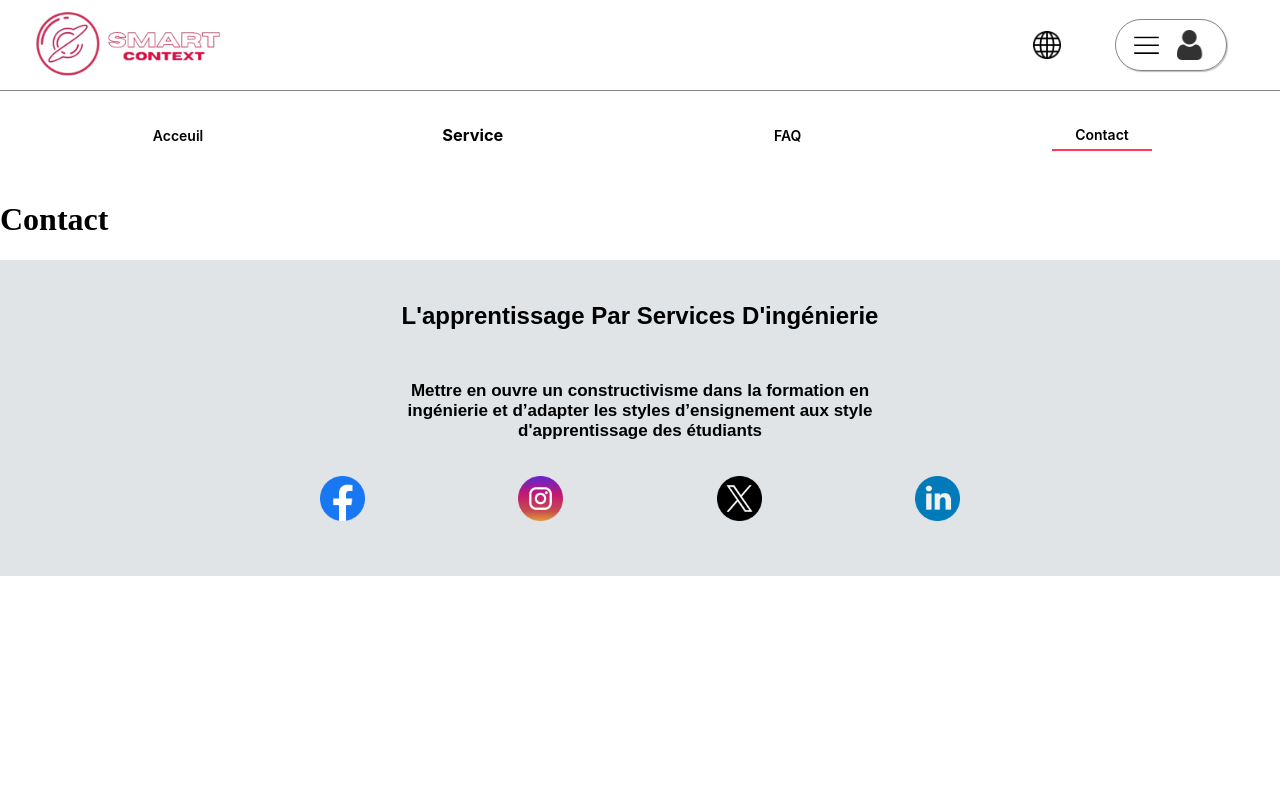
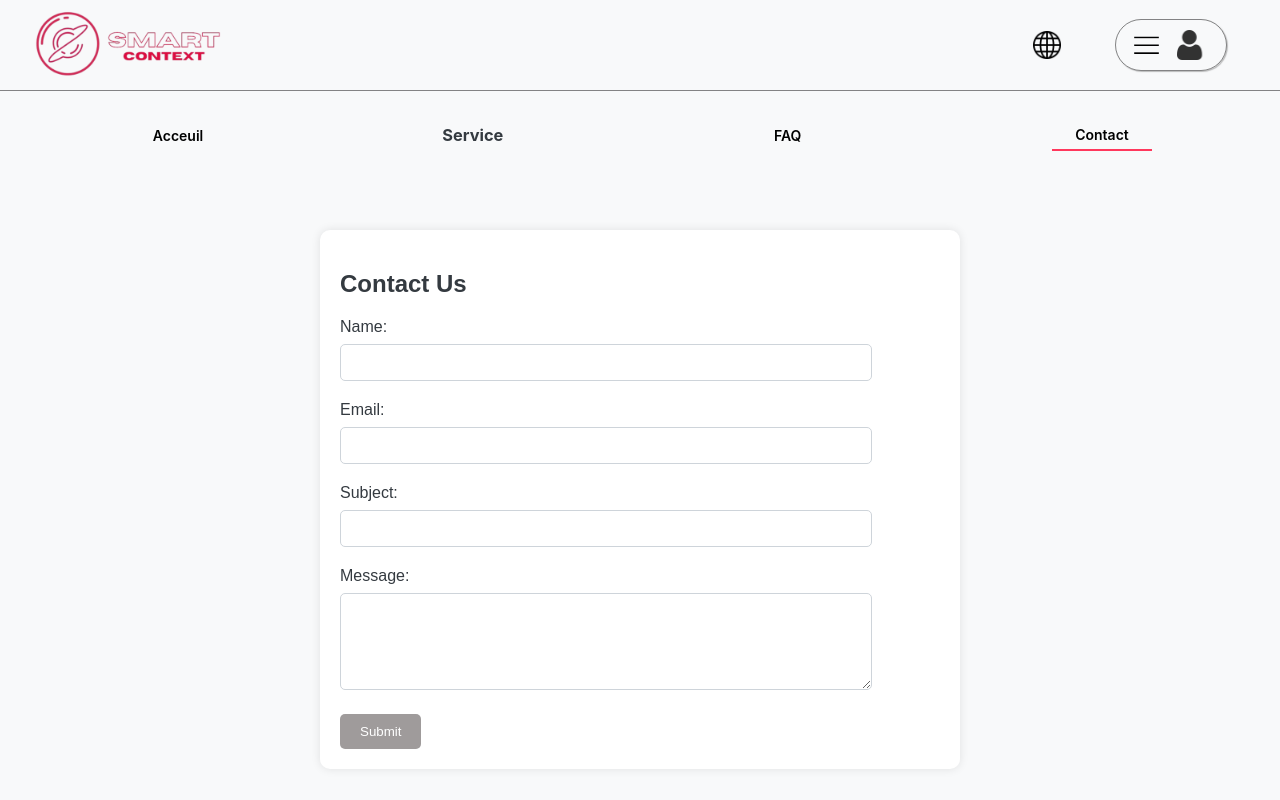
Before and after one commit to JalalBe66/Smart-Context, a React (Create React App) app: page /Contact in a window 1280 px wide. Shown: the top 800 px of the page. Built offline with nearby package versions, Linux system fonts and the light colour scheme.

Commit message:
New Contact

```diff
--- a/src/Contact.js
+++ b/src/Contact.js
@@ -1,10 +1,96 @@
-import React from 'react'
+import React, { useState } from 'react';
+import "./styleCSS/Contact.css"
 export default function Contact() {
+  const ContactForm = () => {
+    const [formData, setFormData] = useState({
+      name: '',
+      email: '',
+      subject: '',
+      message: '',
+    });
+    const { name, email, subject, message } = formData;
+
+    const handleChange = (e) => {
+      setFormData({ ...formData, [e.target.name]: e.target.value });
+    };
+    const submitForm = () => {
+      if (!name || !email || !subject || !message) {
+        alert('Please fill in all fields');
+        return;
+      }
+      console.log('Name: ' + name);
+      console.log('Email: ' + email);
+      console.log('Subject: ' + subject);
+      console.log('Message: ' + message);
+
+      // Optionally, reset the form
+      setFormData({
+        name: '',
+        email: '',
+        subject: '',
+        message: '',
+      });
+    };
+
+    return (
+      <div className="contact-form">
+        <h2>Contact Us</h2>
+        <form>
+          <div className="form-group">
+            <label htmlFor="name">Name:</label>
+            <input
+              type="text"
+              id="name"
+              name="name"
+              value={name}
+              onChange={handleChange}
+              required
+            />
+          </div>
+          <div className="form-group">
+            <label htmlFor="email">Email:</label>
+            <input
+              type="email"
+              id="email"
+              name="email"
+              value={email}
+              onChange={handleChange}
+              required
+            />
+          </div>
+          <div className="form-group">
+            <label htmlFor="subject">Subject:</label>
+            <input
+              type="text"
+              id="subject"
+              name="subject"
+              value={subject}
+              onChange={handleChange}
+              required
+            />
+          </div>
+          <div className="form-group">
+            <label htmlFor="message">Message:</label>
+            <textarea
+              id="message"
+              name="message"
+              rows="5"
+              value={message}
+              onChange={handleChange}
+              required
+            ></textarea>
+          </div>
+          <button type="button" className="submit-btn" onClick={submitForm}>
+            Submit
+          </button>
+        </form>
+      </div>
+    );
+  };
+
   return (
     <>
-        <div>
-            <h1>Contact</h1>
-        </div>
+      <ContactForm />
     </>
-  )
+  );
 }
--- /dev/null
+++ b/src/styleCSS/Contact.css
@@ -0,0 +1,50 @@
+body {
+    font-family: 'Arial', sans-serif;
+    background-color: #f8f9fa;
+    color: #343a40;
+    margin: 0;
+    padding: 0;
+}
+
+.contact-form {
+    max-width: 600px;
+    margin: 50px auto;
+    background-color: #ffffff;
+    padding: 20px;
+    border-radius: 10px;
+    box-shadow: 0 0 10px rgba(0, 0, 0, 0.1);
+}
+
+.form-group {
+    margin-bottom: 20px;
+}
+
+.form-group label {
+    display: block;
+    margin-bottom: 8px;
+}
+
+.form-group input,
+.form-group textarea {
+    width: 85%;
+    padding: 10px;
+    border: 1px solid #ced4da;
+    border-radius: 5px;
+}
+
+.form-group textarea {
+    resize: vertical;
+}
+
+.submit-btn {
+    background-color: rgb(159, 155, 155);
+    color: #ffffff;
+    padding: 10px 20px;
+    border: none;
+    border-radius: 5px;
+    cursor: pointer;
+}
+
+.submit-btn:hover {
+    background-color: #0056b3;
+}
```
